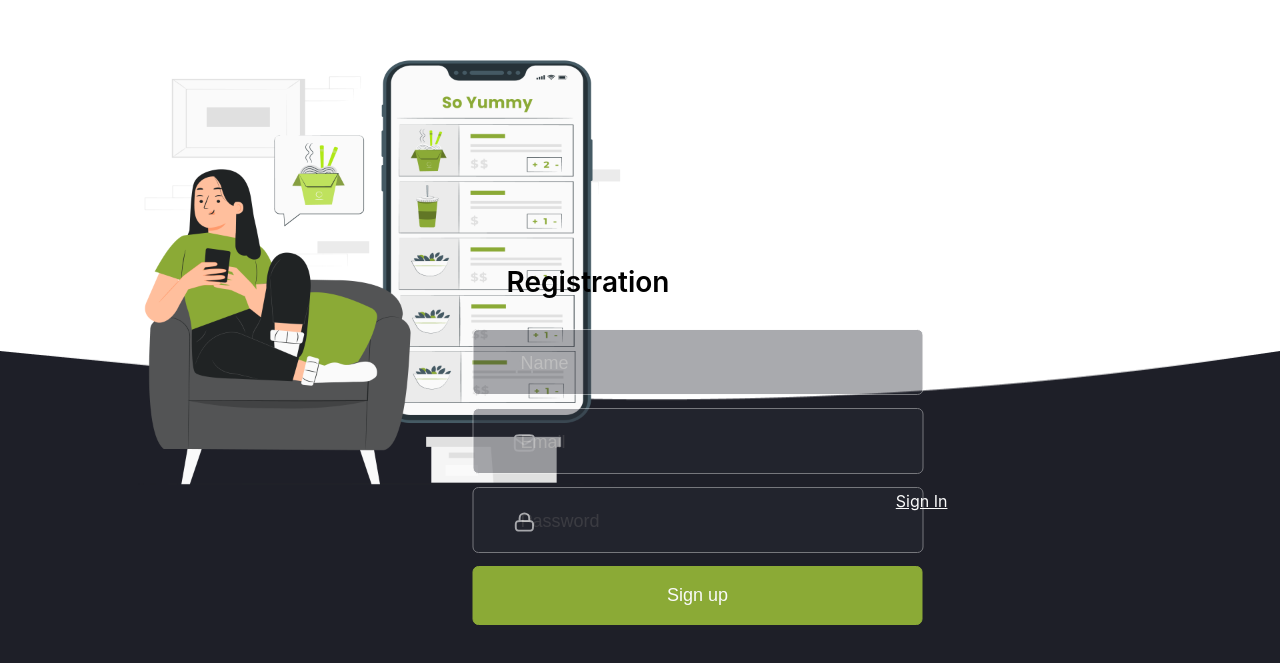
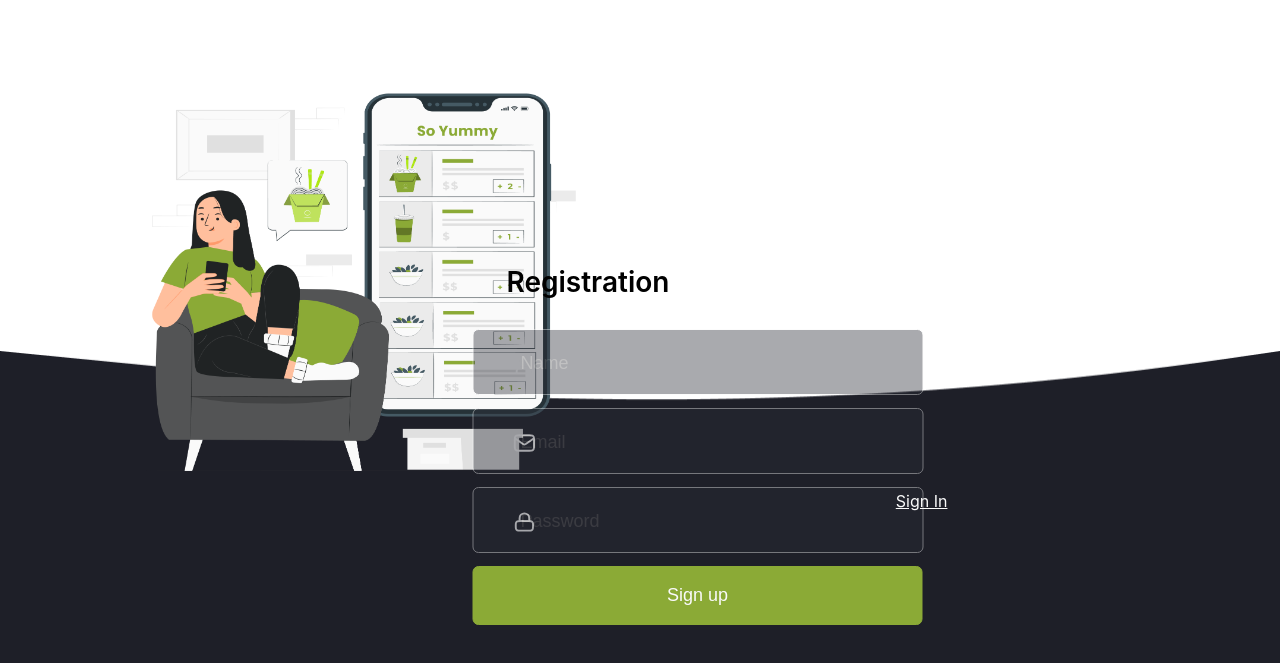
Before and after one commit to ArkadiuszMyszka/yumtasticcreations, a React (Create React App) app: page /register in a window 1280 px wide. Shown: the part 129-792 px from the top of the page. Built offline with nearby package versions, Linux system fonts and the light colour scheme.

Commit message:
Fix background in Register&Signin Page

```diff
--- a/src/pages/RegisterPage/RegisterPage.jsx
+++ b/src/pages/RegisterPage/RegisterPage.jsx
@@ -1,9 +1,10 @@
 import React from "react";
 import { AuthForm } from "../../components/AuthForm/AuthForm";
-import { Container, Link } from "./RegisterPage.styled";
+import { Container, Link, BgGraphics } from "./RegisterPage.styled";
 
 export const RegisterPage = () => {
     return (<Container>
+        <BgGraphics/>
         <AuthForm/>
         <Link to="/signin">Sign In</Link>
     </Container>);
--- a/src/pages/RegisterPage/RegisterPage.styled.jsx
+++ b/src/pages/RegisterPage/RegisterPage.styled.jsx
@@ -10,21 +10,60 @@ import registration_signin_l from '../../images/graphics/RegisterPage/registrati
 
 export const Container = styled.div`
     height: 100vh;
-    background-image: url(${registration_signin_s}), url(${register_rectangle_s});
-    background-position: top 87px center, bottom 0 center;
+    overflow: hidden;
+    background-image: url(${register_rectangle_s});
+    background-position: 58% 100%;
     background-repeat: no-repeat;
-    background-size: 285px 250px, 100vw 58vh;
+    background-size: 100% 58%;
 
     @media (min-width: 768px) and (max-width: 1199px) {
-    background-image: url(${registration_signin_m}), url(${register_rectangle_m});
-    background-position: top 100px center, bottom 0 center;
-    background-size: 409px 359px, 100% 59%;
+    background-image: url(${register_rectangle_m});
+    background-position: 58% 100%;
+    background-size: 100% 59%;
 }
 
     @media (min-width: 1200px) {
-    background-image: url(${registration_signin_l}), url(${register_rectangle_l});
-    background-position: bottom 170px left 110px, bottom 0 center;
-    background-size: 532px 468px, 100% 40%;
+    background-image: url(${register_rectangle_l});
+    background-position: 58% 100%;
+    background-size: 100% 40%;
+}
+`;
+
+export const BgGraphics = styled.div`
+    overflow: hidden;
+    position: absolute;
+    top: 50%;
+    left: 50%;
+    margin-right: -50%;
+    transform: translate(-50%, -120%);
+    height: 31vh;
+    max-height: 250px;
+    width: 76vw;
+    max-width: 285px;
+    background-image: url(${registration_signin_s});
+    background-repeat: no-repeat;
+    background-size: contain;
+
+    @media (min-width: 768px) and (max-width: 1199px) {
+    left: 58%;
+    margin-right: -58%;
+    height: 35vh;
+    max-height: 359px;
+    width: 53vw;
+    max-width: 409px;
+    background-image: url(${registration_signin_m});
+}
+
+    @media (min-width: 1200px) {
+    top: 54%;
+    left: 15%;
+    margin-right: -15%;
+    transform: translate(-15%, -50%);
+    background-image: url(${registration_signin_l});
+    height: 61vh;
+    max-height: 468px;
+    width: 37vw;
+    max-width: 532px;
 }
 `;
 
```
